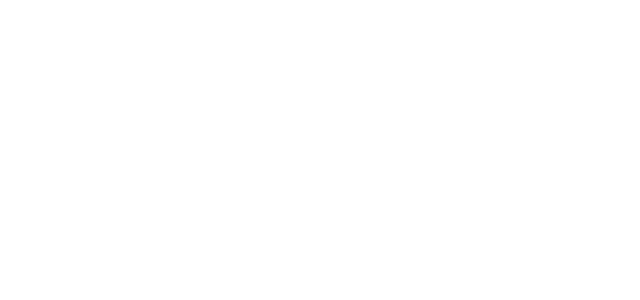
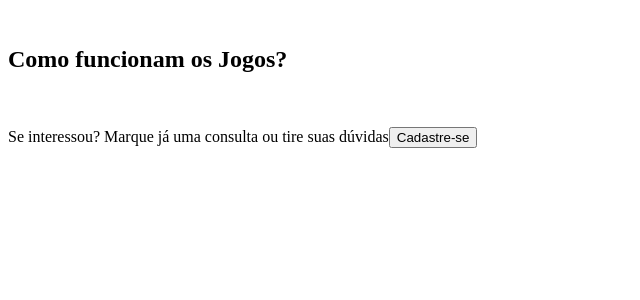
Before and after one commit to lucasolib/Plataforma-de-Agendamento, a React (Vite) app: page / in a window 1280 px wide. Shown: the top 300 px of the page, without its empty margins (0-640 px from the left). Built offline with nearby package versions, Linux system fonts and the light colour scheme.

Commit message:
Feat: HTML inicial da página home

```diff
--- a/frontend/App.tsx
+++ b/frontend/App.tsx
@@ -1,12 +1,13 @@
 import React from 'react'
+import { Routes, Route } from 'react-router-dom'
+import Home from './src/pages/Home'
 import './css/App.css'
 
 function App() {
-
   return (
-    <>
-      <h1></h1>
-    </>
+      <Routes>
+        <Route path="/" element={ <Home /> } />
+      </Routes>
   )
 }
 
--- a/frontend/main.tsx
+++ b/frontend/main.tsx
@@ -1,11 +1,14 @@
 import { StrictMode } from 'react'
 import { createRoot } from 'react-dom/client'
+import { BrowserRouter } from 'react-router-dom'
 import './css/index.css'
 import App from './App'
 import React from 'react'
 
 createRoot(document.getElementById('root')!).render(
-  <StrictMode>
-    <App />
-  </StrictMode>,
+  <BrowserRouter>
+    <StrictMode>
+      <App />
+    </StrictMode>
+  </BrowserRouter>,
 )
--- /dev/null
+++ b/frontend/src/pages/Home.tsx
@@ -0,0 +1,25 @@
+import React from 'react';
+
+function Home() {
+
+  return (
+    <main>
+      <section>
+        <img />
+        <h1></h1>
+        <p></p>
+      </section>
+      <article>
+        <h1>Como funcionam os Jogos?</h1>
+        <img />
+        <p></p>
+        <label>
+        Se interessou? Marque já uma consulta ou tire suas dúvidas
+          <button>Cadastre-se</button>
+        </label>
+      </article>
+    </main>
+  )
+}
+
+export default Home
--- a/package.json
+++ b/package.json
@@ -11,7 +11,8 @@
   },
   "dependencies": {
     "react": "^19.0.0",
-    "react-dom": "^19.0.0"
+    "react-dom": "^19.0.0",
+    "react-router-dom": "^7.5.2"
   },
   "devDependencies": {
     "@eslint/js": "^9.22.0",
```
Also changed, not shown: 1 other file (tests, documents, lock files or other folders).
